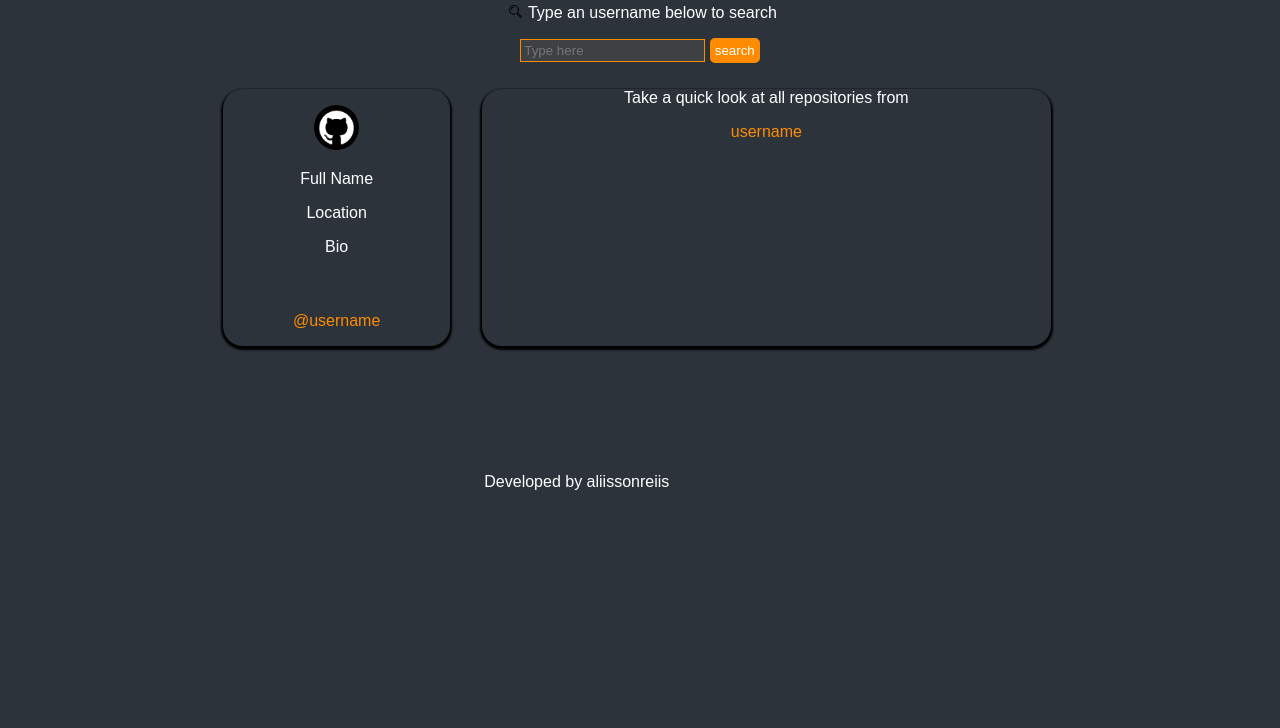
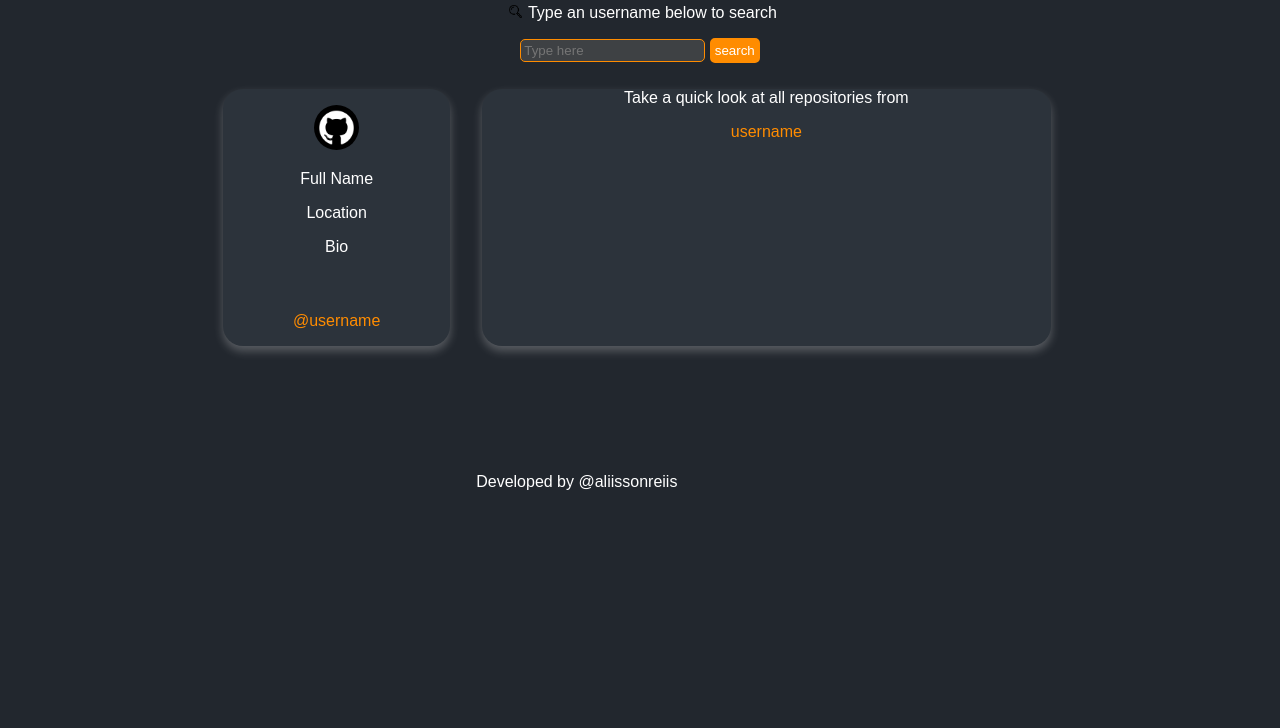
Before and after one commit to aliissonreiis/figma1, a plain HTML site: page index.html in a window 1280 px wide. Shown: the part 72-800 px from the top of the page. Drawn offline with Linux system fonts and the light colour scheme.

Commit message:
atualizacao1

```diff
--- a/index.html
+++ b/index.html
@@ -41,7 +41,7 @@
     </section>
     <!--tag footer: rodape da página-->
     <footer>
-        <a>Developed by aliissonreiis</a>
+        <a>Developed by @aliissonreiis</a>
     </footer>
     <script src="script.js"></script>
 </body>
--- a/style.css
+++ b/style.css
@@ -1,5 +1,5 @@
 body{
-    background-color: #2C333B;
+    background-color: #22272E;
     font-family: Arial, Helvetica, sans-serif;
     color : white;
 
@@ -15,8 +15,11 @@ body{
     flex-direction: column;
     float: center;
     align-items: center;
-    box-shadow: 0px 2px 2px black;
+    box-shadow: 0px 4px 4px rgba(0, 0, 0, 0.25);
     margin-left: 0px;
+    background-color: #2C333B;
+    top: 2px;
+
 }
 .cabecalho-secundario{
     margin-top: 10px;
@@ -34,6 +37,7 @@ body{
     border: 1px solid darkorange;
     background-color: #3e4144;
     color: white;
+    border-radius: 5px;
 
 }
 .button-search{
@@ -65,8 +69,8 @@ body{
     text-align: center;
     border-radius: 20px;
     background-color: #2C333B;
-    box-shadow: 0px 2px 2px 2px black;
-
+    box-shadow: 0px 5px 10px rgba(255, 255, 255, 0.25);
+    min-height: 200px;
     position: relative;
 }
 #img-perfil{
@@ -98,7 +102,7 @@ body{
     margin-right: 5%;
     border-radius: 20px;
     background-color: #2C333B;
-    box-shadow: 0px 2px 2px 2px black;
+    box-shadow: 0px 5px 10px rgba(255, 255, 255, 0.25);
     text-align: center;
     align-items: center;
 }
```
